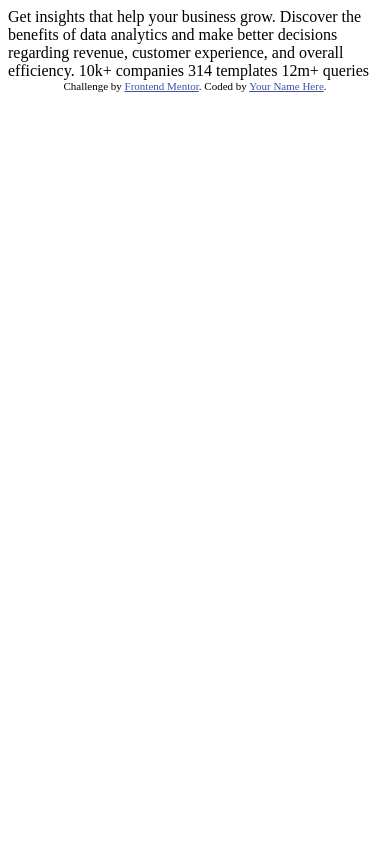
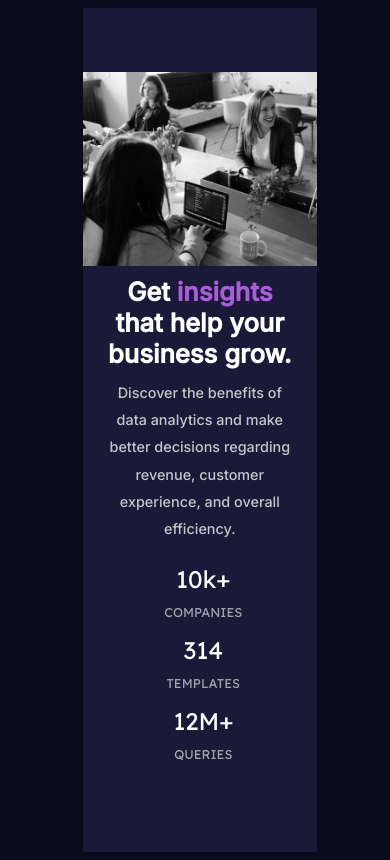
Before and after one commit to Viha123/stats-preview-card-component-main, a plain HTML site: page index.html in a window 390 px wide. Drawn offline with Linux system fonts and the light colour scheme.

Commit message:
mobile version done

```diff
--- a/index.html
+++ b/index.html
@@ -7,27 +7,26 @@
   <link rel="icon" type="image/png" sizes="32x32" href="./images/favicon-32x32.png">
 
   <title>Frontend Mentor | Stats preview card component</title>
-
-  <!-- Feel free to remove these styles or customise in your own stylesheet 👍 -->
-  <style>
-    .attribution { font-size: 11px; text-align: center; }
-    .attribution a { color: hsl(228, 45%, 44%); }
-  </style>
+  <link rel="stylesheet" href="styles.css">
 </head>
 <body>
 
-  Get insights that help your business grow.
 
-  Discover the benefits of data analytics and make better decisions regarding revenue, customer
-  experience, and overall efficiency.
+  <div class = "card">
+    <div class = "image-desktop"><img src="images\image-header-desktop.jpg" alt="desktop-img"></div>
+    <!-- <div class = "image-mobile"><img src="images\image-header-mobile.jpg" alt="mobile-img"></div> -->
 
-  10k+ companies
-  314 templates
-  12m+ queries
+    <div class = "main-text">Get <span id="insights">insights</span> that help your business grow.</div>
+    <div class = "sub-text">
+      Discover the benefits of data analytics and make better decisions regarding revenue, customer
+      experience, and overall efficiency.
+    </div>
+    <ul class = "list">
+      <li>10k+ <span>COMPANIES</span></li>
+      <li>314 <span>TEMPLATES</span></li>
+      <li>12M+ <span>QUERIES</span></li>
+    </ul>
+  </div>
 
-  <div class="attribution">
-    Challenge by <a href="https://www.frontendmentor.io?ref=challenge" target="_blank">Frontend Mentor</a>.
-    Coded by <a href="#">Your Name Here</a>.
-  </div>
 </body>
 </html>
--- /dev/null
+++ b/styles.css
@@ -0,0 +1,94 @@
+@import url('https://fonts.googleapis.com/css2?family=Lexend+Deca&display=swap');
+@import url('https://fonts.googleapis.com/css2?family=Inter:wght@500&display=swap');
+*{
+    --very-dark-blue: hsl(233, 47%, 7%);
+    --dark-blue: hsl(244, 38%, 16%);
+    --soft-violet: hsl(277, 64%, 61%); /*for the accent*/
+    --white: hsl(0, 0%, 100%);
+    --main-para-white: hsla(0, 0%, 100%, 0.75);
+    --stat-heading-white: hsla(0, 0%, 100%, 0.6);
+    font-family: 'Lexend Deca', sans-serif;
+    /* font-family: 'Inter', sans-serif; use when required*/
+}
+
+
+body{
+    background: var(--very-dark-blue);
+}
+.card{
+    background: var(--dark-blue);
+    color: var(--white);
+
+}
+
+
+@media screen and (max-width: 575px){
+    /* change the max-width to 375px */
+    .card{
+        display: inline-flex;
+        flex-direction: column;
+        min-height: 100vh;
+
+        align-items: center;
+        justify-content: center;
+
+        margin-left: 20%;
+        margin-right: 20%;
+    }
+    .image-desktop{
+        display: flex;
+        justify-content: center;
+        align-items: center;
+    }
+    img{
+        max-width: 60vw;
+        max-height: 50vh;
+    }
+    .main-text{
+        font-family: 'Inter', sans-serif;
+        font-weight: 700;
+        color: var(--white);
+        margin-top: 10px;
+        font-size: 1.6rem;
+        margin-left: 20px;
+        margin-right: 20px;
+        text-align: center;
+    }
+
+    .sub-text{
+        font-family: 'Inter', sans-serif;
+        font-weight: 400;
+        margin-top: 10px;
+        color: var(--main-para-white);
+        margin-left: 20px;
+        margin-right: 20px;
+        text-align: center;
+        font-size: 0.9rem;
+        line-height: 1.9;
+    }
+    .list{
+        list-style-type: none;
+    }
+    li{
+        display: flex;
+        flex-direction: column;
+        justify-content: center;
+        align-items: center;
+        margin-top: 5px;
+        font-size: 1.5rem;
+        margin-left: -33px;
+
+    }
+    span{
+        font-family: 'Lexend Deca', sans-serif;
+        font-size: 0.8rem;
+        color: var(--stat-heading-white);
+        margin-top: 10px;
+        margin-bottom: 10px;
+    }
+    #insights{
+        color: var(--soft-violet);
+        font-family: 'Inter', sans-serif;
+        font-size: 1.6rem;
+    }
+}
```
